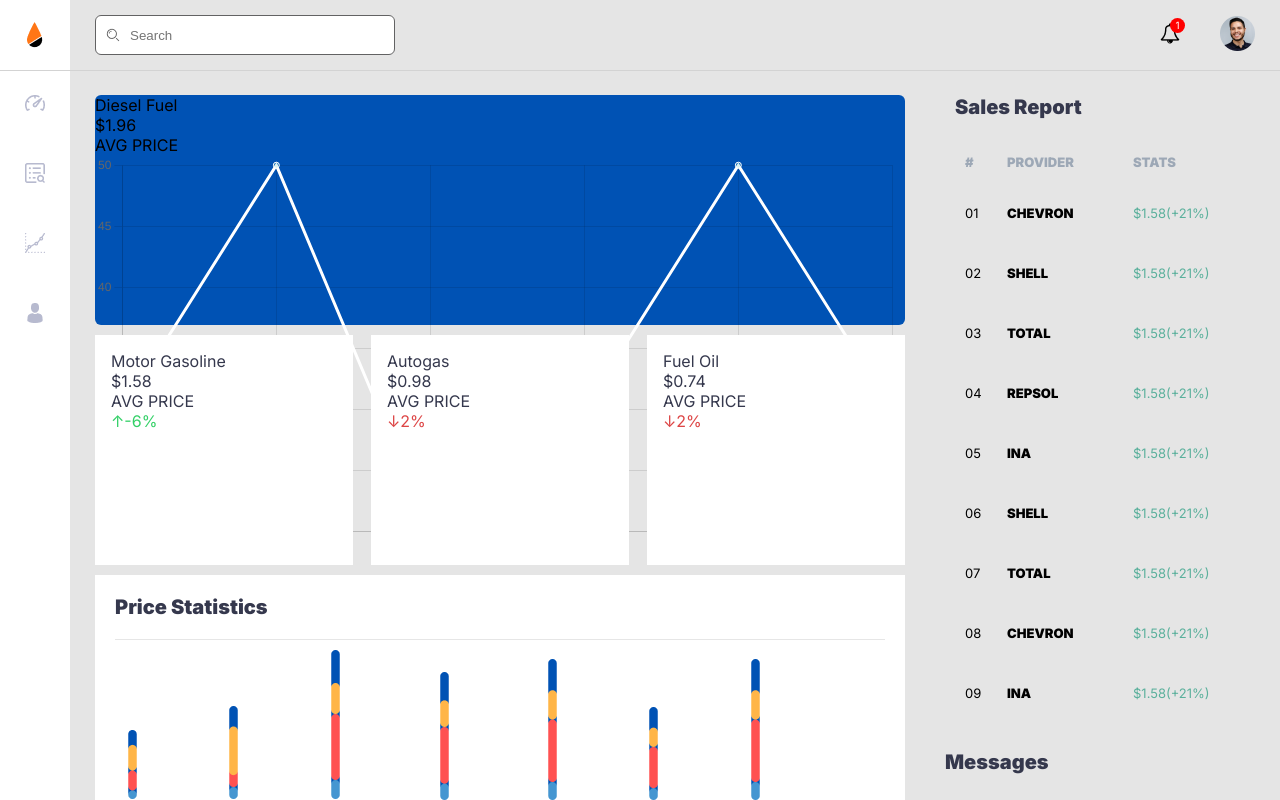
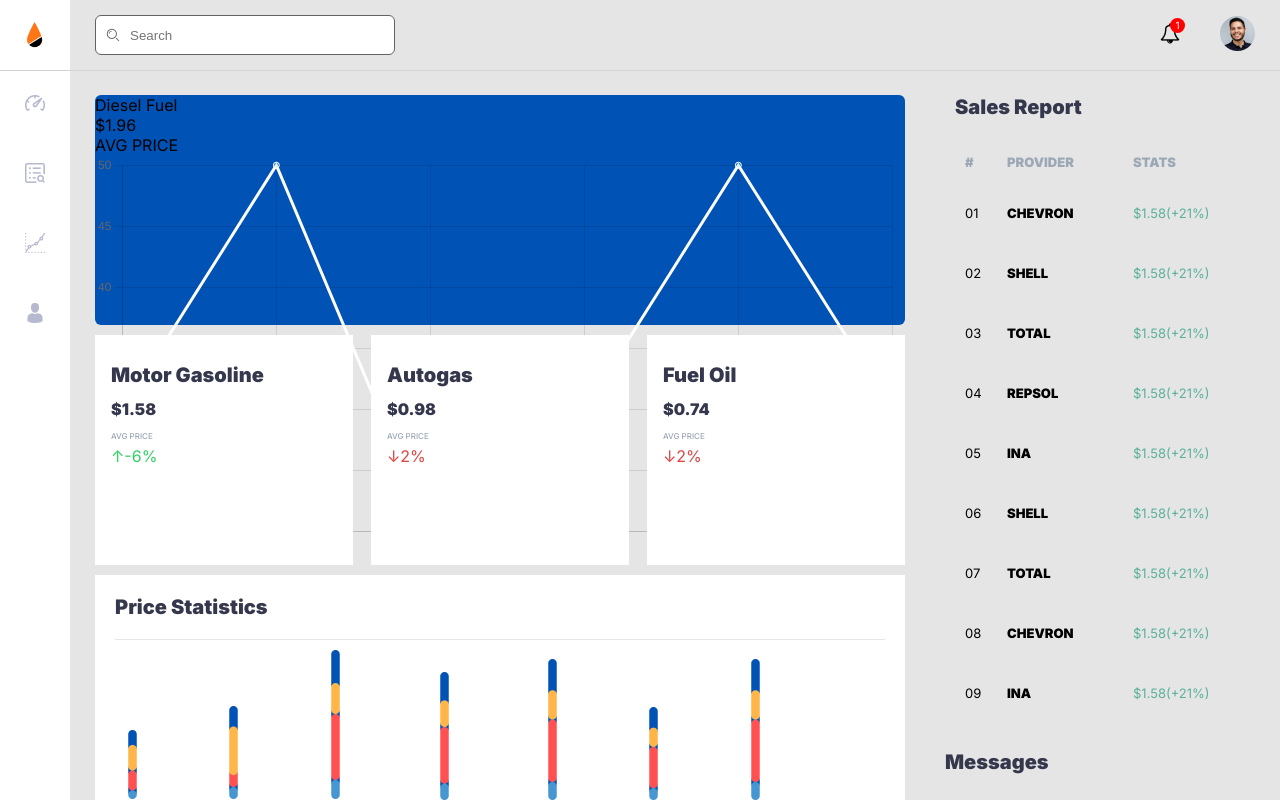
Before and after one commit to Kristina456/Oil-company-dashboard, a React (Create React App) app: page / in a window 1280 px wide. Built offline with nearby package versions, Linux system fonts and the light colour scheme.

Commit message:
cardAvg modifications

```diff
--- a/src/components/card-avg/CardAvg.css
+++ b/src/components/card-avg/CardAvg.css
@@ -23,28 +23,28 @@
   color: #35384d;
 }
 
-.card__item__title {
+.card__title {
   font-size: 20px;
   font-weight: bold;
   margin: 12px 0;
   color: #35384d;
 }
 
-.card__item__dolar-price {
+.card__dolar-price {
   color: #35384d;
   size: 25px;
   font-weight: 900;
   margin: 12px 0;
 }
 
-.card__item__price {
+.card__price {
   font-size: 8px;
   font-weight: 500;
   color: #9da8b6;
   margin: 5px 0;
 }
 
-.card__item__price-percentage {
+.card__price-percentage {
   size: 16px;
 }
 /*# sourceMappingURL=CardAvg.css.map */
--- a/src/components/card-avg/CardAvg.scss
+++ b/src/components/card-avg/CardAvg.scss
@@ -15,6 +15,7 @@
         padding: 16px;
         margin: 0px 0 10px 0px;
         color: $first-color;
+    }
     &__title {
         font-size: 20px;
         font-weight: bold;
@@ -37,4 +38,3 @@
         size: 16px;
     }
 }
-}
```
Also changed, not shown: 1 other file (tests, documents, lock files or other folders). Lines whose indentation alone changed are shown as unchanged.
